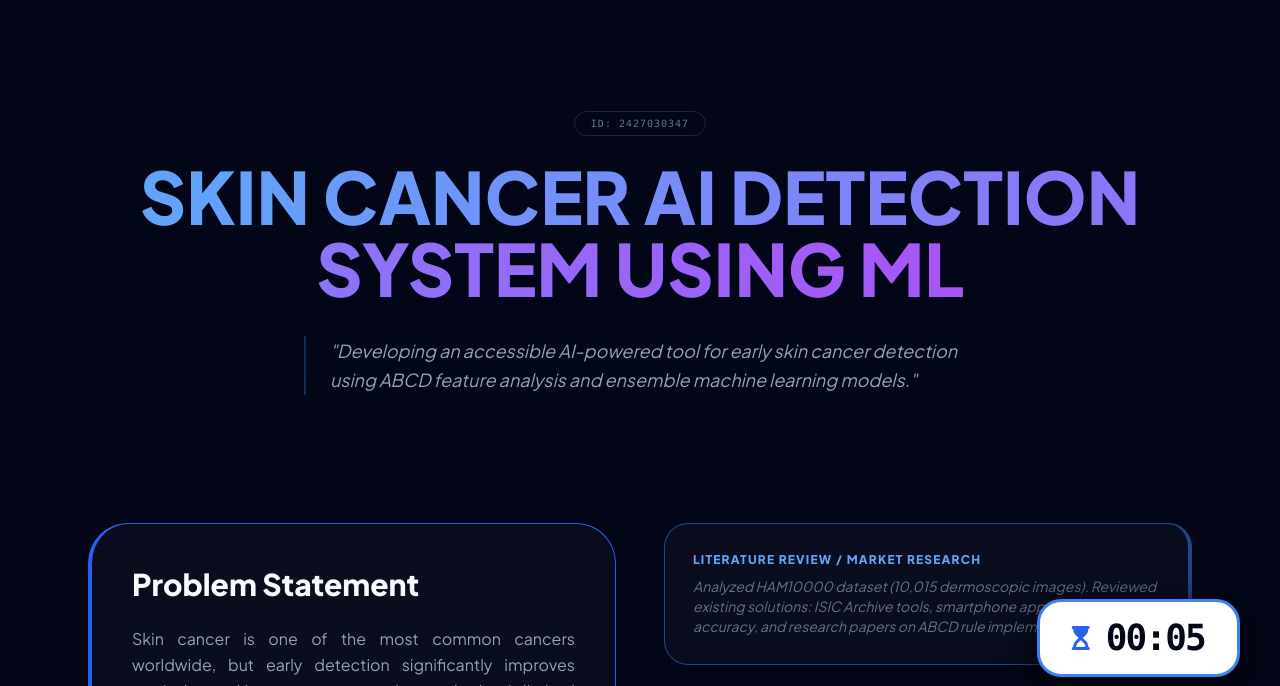
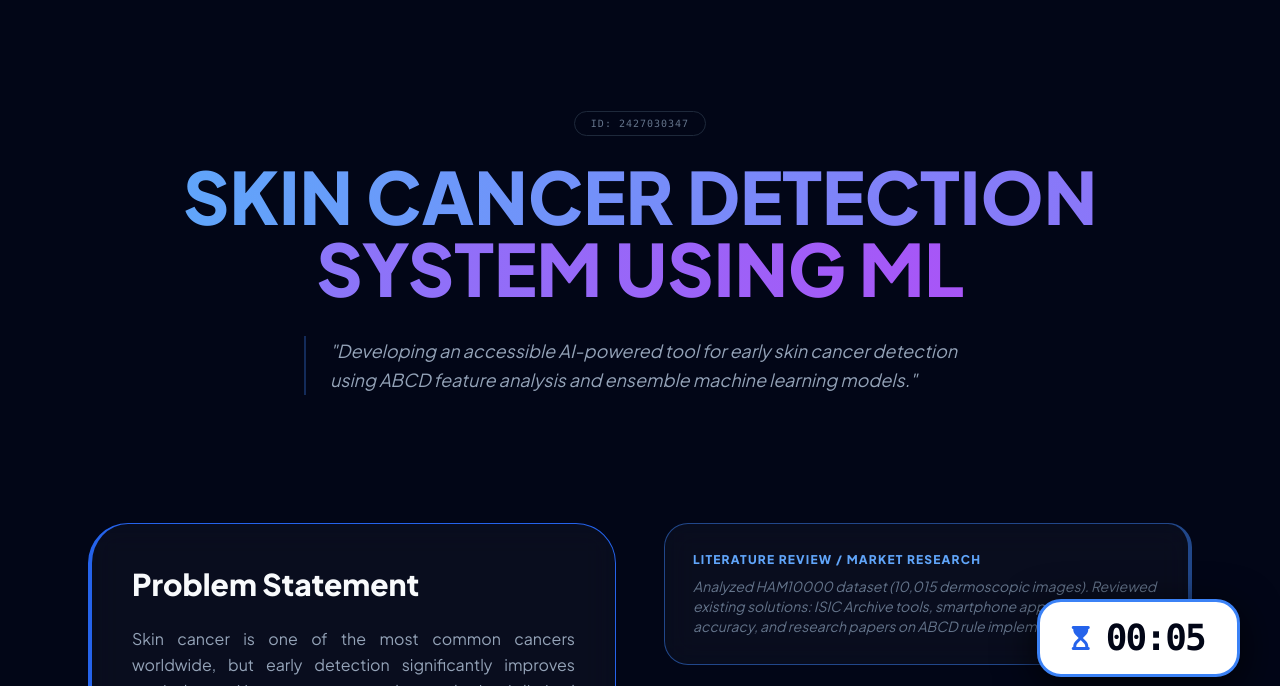
Before and after one commit to caraxes2006/pbl_project, a plain HTML site: page index.html in a window 1280 px wide. Shown: the part 83-769 px from the top of the page. Drawn offline with nearby package versions, Linux system fonts and the light colour scheme.

Commit message:
fixed title

```diff
--- a/index.html
+++ b/index.html
@@ -49,7 +49,7 @@
 
         <section class="text-center">
             <div class="inline-block px-4 py-1 border border-slate-800 rounded-full text-slate-500 text-[10px] font-mono mb-6 uppercase tracking-widest">ID: 2427030347</div>
-            <h1 class="text-6xl md:text-7xl font-extrabold mb-8 uppercase leading-tight"><span class="gradient-text uppercase">Skin Cancer AI Detection System Using ML</span></h1>
+            <h1 class="text-6xl md:text-7xl font-extrabold mb-8 uppercase leading-tight"><span class="gradient-text uppercase">Skin Cancer Detection System using ML</span></h1>
             <p class="text-slate-400 max-w-2xl mx-auto italic text-lg leading-relaxed border-l-2 border-blue-500/30 pl-6 text-left">
                 "Developing an accessible AI-powered tool for early skin cancer detection using ABCD feature analysis and ensemble machine learning models."
             </p>
```
